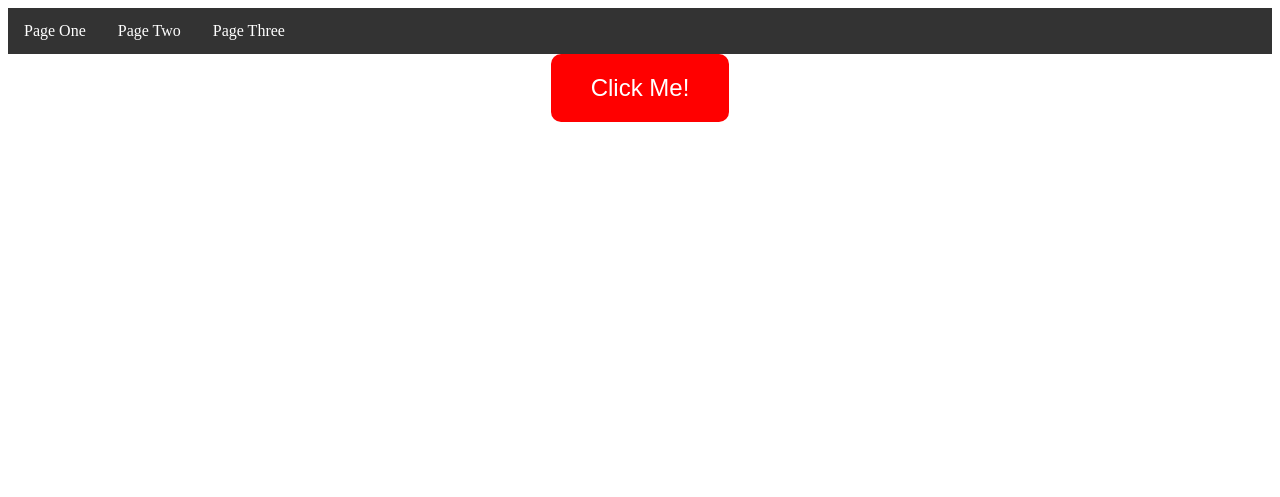
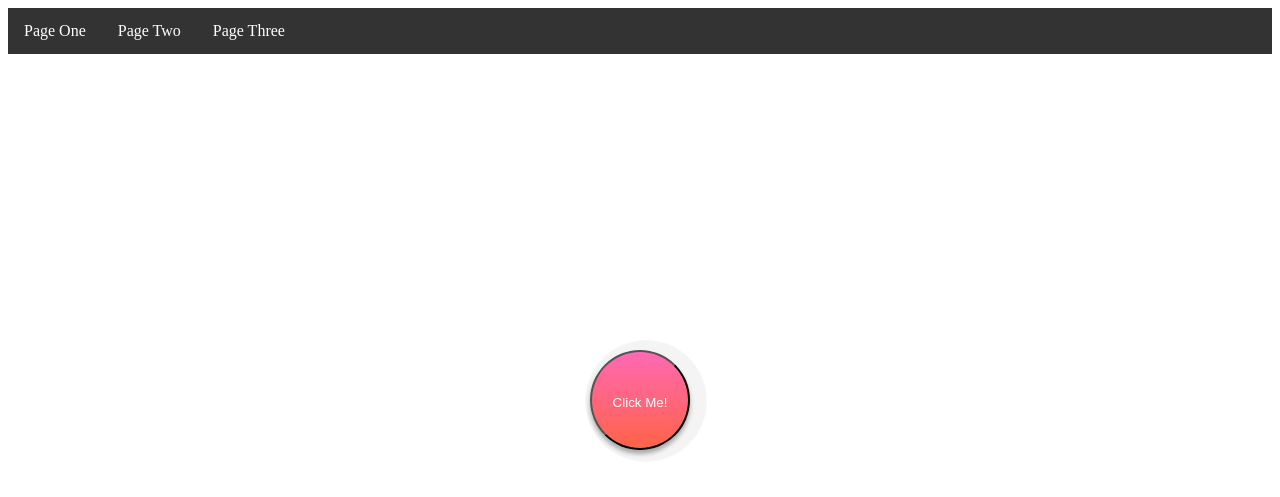
Before and after one commit to shama2025/github-actions-backend, a Flask app: page /pageOne in a window 1280 px wide. Shown: the top 497 px of the page. Run offline with Flask 3, Linux system fonts and the light colour scheme.

Commit message:
Reorganized files
Cleaned up a portion of pageOne UI design.

```diff
--- a/static/pageOne.css
+++ /dev/null
@@ -1,51 +0,0 @@
-/* Styles for the big button */
-.big-button {
-    padding: 20px 40px; /* Adjust padding to make the button bigger or smaller */
-    font-size: 24px; /* Adjust font size as needed */
-    background-color: red; /* Button background color */
-    color: #fff; /* Text color */
-    border: none; /* Remove the button border */
-    border-radius: 10px; /* Rounded corners for the button */
-    cursor: pointer;
-    text-align: center;
-    text-decoration: none;
-  }
-  .popup {
-    position: fixed;
-    z-index: 1;
-    left: 0;
-    top: 0;
-    width: 100%;
-    height: 100%;
-    overflow: auto;
-    background-color: rgba(0, 0, 0, 0.4);
-    display: none;
-}
-.popup-content {
-    background-color: white;
-    margin: 10% auto;
-    padding: 20px;
-    border: 1px solid #888888;
-    width: 30%;
-    font-weight: bolder;
-}
-.popup-content button {
-    display: block;
-    margin: 0 auto;
-}
-.show {
-    display: block;
-}
-h1 {
-    color: green;
-}
-.center{
-
-    display: flex;
-    justify-content: center;
-    align-items: center;
-
-}
-.big-number{
-    font-size: xx-large;
-}
--- /dev/null
+++ b/static/styles/pageOne.css
@@ -0,0 +1,108 @@
+/* Styles for the big button */
+
+    .big-button {
+        display: box;
+        position: relative;
+        width: 100px;
+        height: 100px;
+        background: linear-gradient(to bottom, hotpink 0%, tomato 100%);
+        box-shadow: 0 4px 4px rgba(0, 0, 0, .3);
+        border-radius: 50%;
+        line-height: 100px;
+        text-align: center;
+        text-decoration: none;
+        color: white;
+      }
+
+
+      .big-button::before {
+        display: block;
+        position: absolute;
+        z-index: -1;
+        width: 100%;
+        height: 100%;
+        border-radius: 50%;
+        background: black;
+        opacity: 0;
+        content: '';
+        animation: pulse 1s infinite;
+      }
+
+      .big-button:hover::before {
+        animation: none;
+        opacity: .4;
+        transform: scale(1.3);
+      }
+      .big-button.is-clicked {
+        background: linear-gradient(to bottom, gray 0%, dimgray 100%);
+      }
+      .big-button.is-clicked:before {
+        animation: blastOut 1s;
+      }
+
+      @keyframes pulse {
+        from {
+          transform: scale(1);
+          opacity: .4;
+        }
+        to {
+          transform: scale(1.3);
+          opacity: 0;
+        }
+      }
+
+      @keyframes blastOut {
+        from {
+          transform: scale(0.9);
+          opacity: .4;
+        }
+        to {
+          transform: scale(10);
+          opacity: 0;
+        }
+      }
+
+  .popup {
+    position: fixed;
+    z-index: 1;
+    left: 0;
+    top: 0;
+    width: 100%;
+    height: 100%;
+    overflow: auto;
+    background-color: rgba(0, 0, 0, 0.4);
+    display: none;
+}
+.popup-content {
+    background-color: white;
+    margin: 10% auto;
+    padding: 20px;
+    border: 1px solid #888888;
+    width: 30%;
+    font-weight: bolder;
+}
+.popup-content button {
+    display: block;
+    margin: 0 auto;
+}
+.show {
+    display: block;
+}
+h1 {
+    color: green;
+}
+.center {
+    position: absolute;
+    top: 50%;
+    left: 50%;
+    transform: translate(-50%, -50%);
+  }
+.beneath-btn{
+    position: absolute;
+    top: 75%;
+    left: 50%;
+    transform: translate(-75%, -25%);
+}
+.big-number{
+    font-size: xx-large;
+}
--- a/templates/navBar.html
+++ b/templates/navBar.html
@@ -1,8 +1,8 @@
 <!DOCTYPE html>
 <html>
     <head>
-        <link rel="stylesheet" type="text/css" href="../static/navBar.css" />
-        <script type="module" src="../static/app.js"></script>
+        <link rel="stylesheet" type="text/css" href="../static/styles/navBar.css" />
+        <script type="module" src="../static/js/app.js"></script>
     </head>
     <body>
         <div id="navBar"></div>
--- a/templates/pageOne.html
+++ b/templates/pageOne.html
@@ -2,25 +2,25 @@
 <!-- Counter that has a pop up after 10 clicks -->
 <html>
   <head>
-    <link rel="stylesheet" type="text/css" href="../static/navBar.css" />
-    <link rel="stylesheet" type="text/css" href="../static/pageOne.css" />
-    <script type="module" src="../static/app.js"></script>
-    <script type="module" src="../static/pageOne.js"></script>
+    <link rel="stylesheet" type="text/css" href="../static/styles/navBar.css" />
+    <link rel="stylesheet" type="text/css" href="../static/styles/pageOne.css" />
+    <script type="module" src="../static/js/app.js"></script>
+    <script type="module" src="../static/js/pageOne.js"></script>
   </head>
 
   <body>
     <div id="navBar"></div>
     <div class="center">
        <button id="counterBtn" class="big-button">Click Me!</button>
-    <div id="myPopup" class="popup">
+</div>
+ <div id="myPopup" class="popup">
       <div class="popup-content">
         <h1 style="color: green">Number of Clicks surpassed!</h1>
         <p>Will need to make a transaction of 0.05 dollars</p>
         <button id="closePopup">Close</button>
       </div>
     </div>
-</div>
-<div class="center">
+<div class="beneath-btn">
     <div id="counter" class="big-number"></div>
 </div>
 
--- a/templates/pageThree.html
+++ b/templates/pageThree.html
@@ -1,9 +1,9 @@
 <!DOCTYPE html>
 <html>
     <head>
-        <link rel="stylesheet" type="text/css" href="../static/navBar.css" />
-        <script type="module" src="../static/app.js"></script>
-        <link rel="stylesheet" type="text/css" href="../static/pageThree.css" />
+        <link rel="stylesheet" type="text/css" href="../static/styles/navBar.css" />
+        <script type="module" src="../static/js/app.js"></script>
+        <link rel="stylesheet" type="text/css" href="../static/styles/pageThree.css" />
     </head>
     <body>
         <div id="navBar"></div>
```
Also changed, not shown: static/styles/pageTwo.css (renamed from static/pageTwo.css, +6 -5 lines), templates/pageTwo.html (+5 -5 lines), static/js/app.js (renamed from static/app.js), static/js/pageOne.js (renamed from static/pageOne.js), static/js/pageTwo.js (renamed from static/pageTwo.js), static/misc/morse-code.png (renamed from static/morse-code.png), static/styles/navBar.css (renamed from static/navBar.css), static/styles/pageThree.css (renamed from static/pageThree.css).
